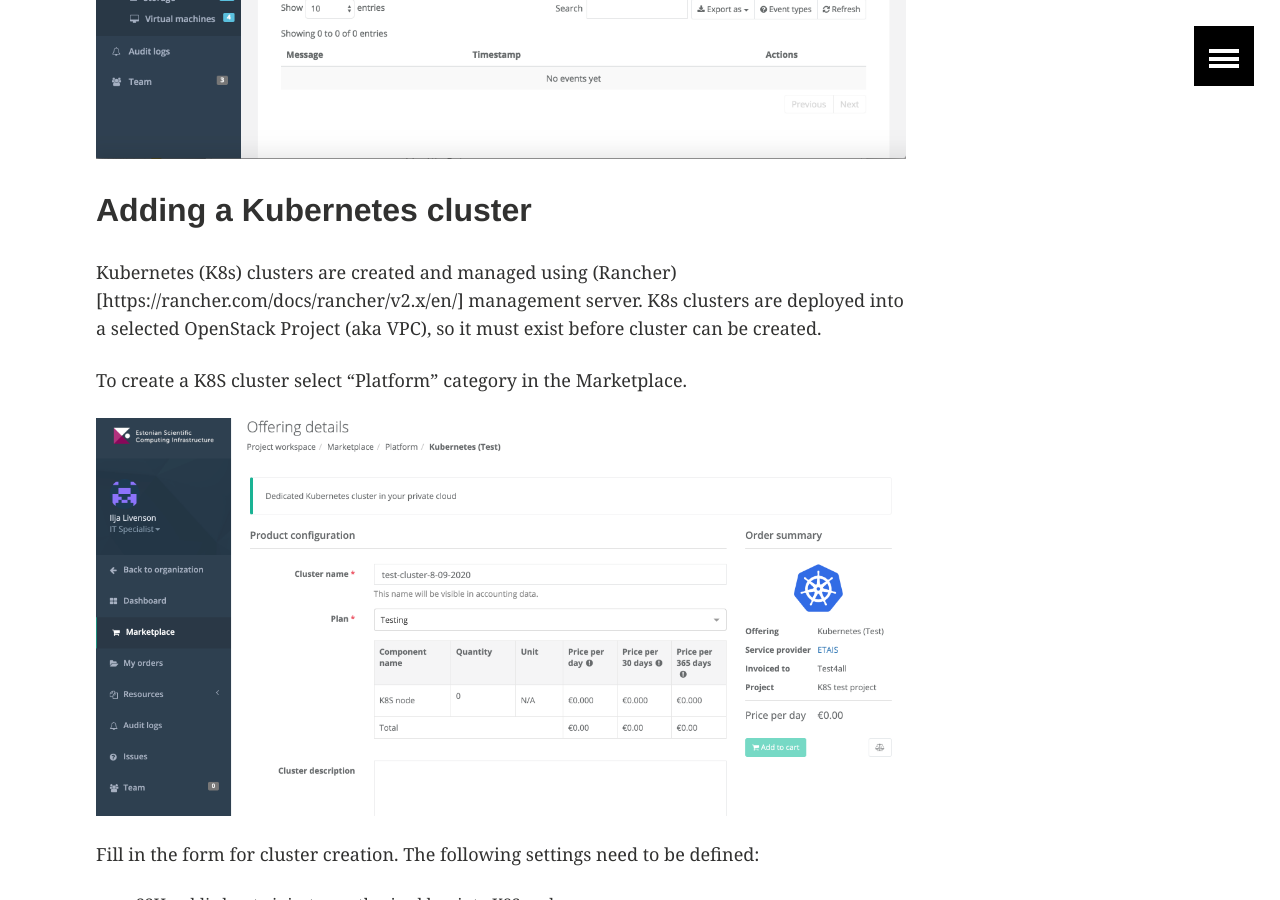
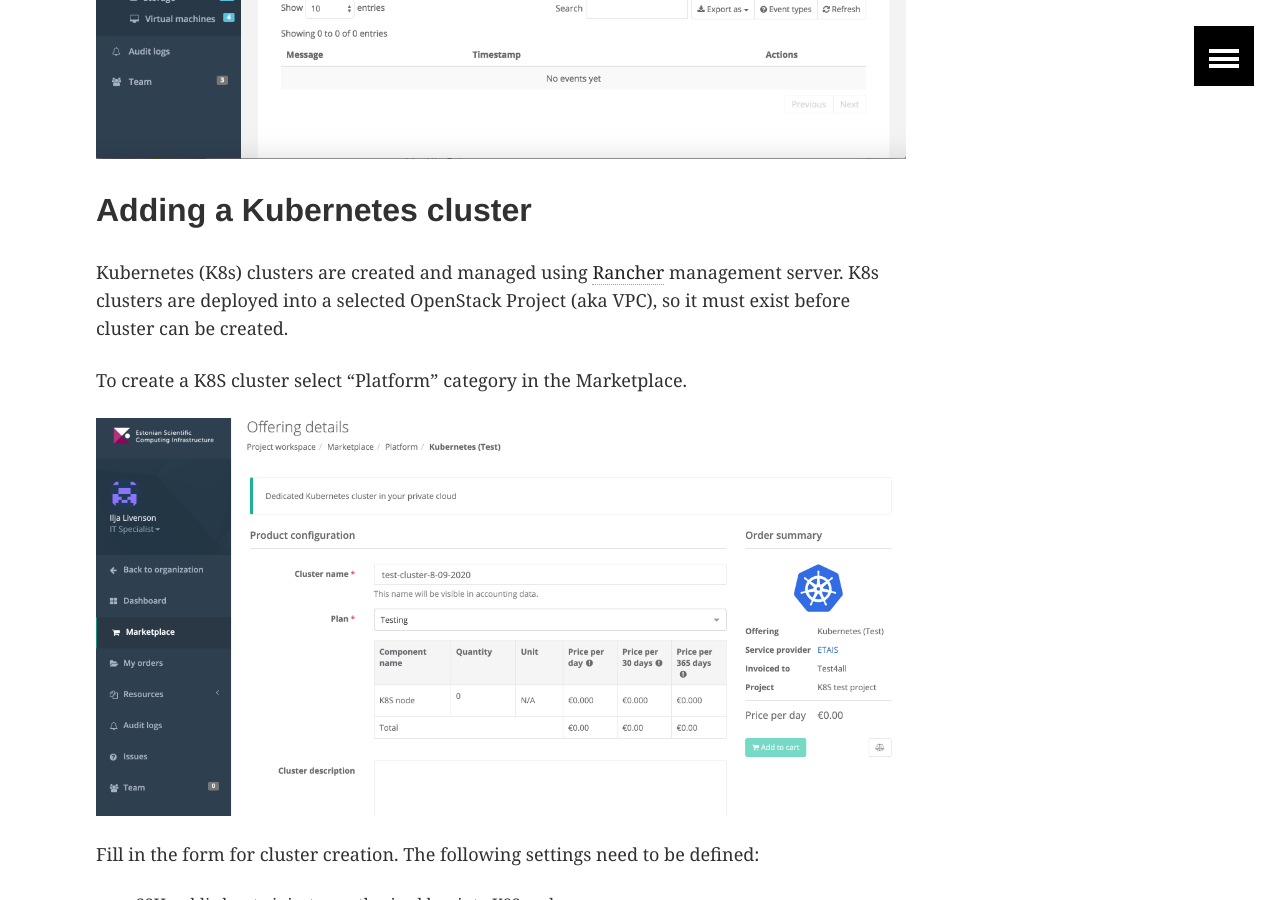
Before and after one commit to etais-ee/etais-web, a Jekyll site: the page built from using/self_service.md, in a window 1280 px wide and 900 px high, scrolled down 27216 px. Built offline with Jekyll 4.4.1, drawn with Linux system fonts in a browser that asks for light colours.

Commit message:
Fix layout

```diff
--- a/using/self_service.md
+++ b/using/self_service.md
@@ -334,7 +334,7 @@ Once allocation has been created, you can see its access information:
 
 ## Adding a Kubernetes cluster
 
-Kubernetes (K8s) clusters are created and managed using (Rancher)[https://rancher.com/docs/rancher/v2.x/en/]
+Kubernetes (K8s) clusters are created and managed using [Rancher](https://rancher.com/docs/rancher/v2.x/en/)
 management server. K8s clusters are deployed into a selected OpenStack Project (aka VPC), so it must exist before
 cluster can be created.
 
```
